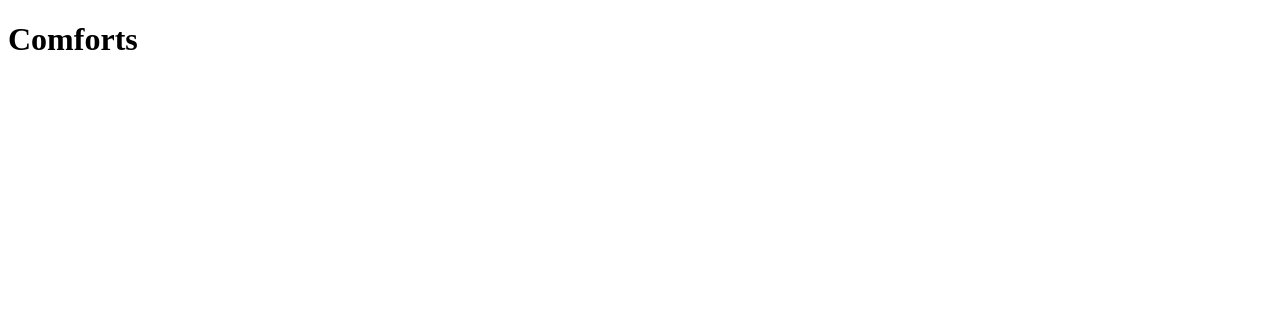
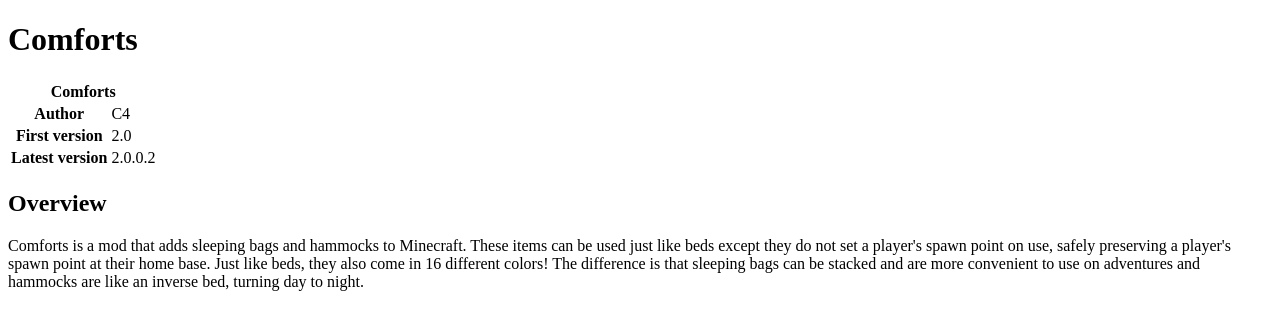
Before and after one commit to gasingdong/mc-mod-docs, a Gatsby site: page /forge/1.15/comforts/ in a window 1280 px wide. Built offline with nearby package versions, Linux system fonts and the light colour scheme; Gatsby itself is replaced by a stand-in of ours.

Commit message:
more data in frontmatter

```diff
--- a/src/markdown-pages/forge/1.15/comforts.md
+++ b/src/markdown-pages/forge/1.15/comforts.md
@@ -1,3 +1,14 @@
 ---
 title: 'Comforts'
+author: 'C4'
+firstVersion: "2.0"
+latestVersion: "2.0.0.2"
+icon: 'comforts'
+project: 'https://www.curseforge.com/minecraft/mc-mods/comforts'
+source: 'https://github.com/TheIllusiveC4/Comforts'
+issues: 'https://github.com/TheIllusiveC4/Comforts/issues'
 ---
+
+## Overview
+
+Comforts is a mod that adds sleeping bags and hammocks to Minecraft. These items can be used just like beds except they do not set a player's spawn point on use, safely preserving a player's spawn point at their home base. Just like beds, they also come in 16 different colors! The difference is that sleeping bags can be stacked and are more convenient to use on adventures and hammocks are like an inverse bed, turning day to night.
--- a/src/templates/project-page.tsx
+++ b/src/templates/project-page.tsx
@@ -9,9 +9,40 @@
 const ProjectPage: React.FC<ProjectProps> = ({ data }: ProjectProps) => {
   console.log(data);
   const page = data.markdownRemark;
+  const {
+    title,
+    author,
+    firstVersion,
+    latestVersion,
+    icon,
+    project,
+    source,
+    issues,
+  } = page.frontmatter;
   return (
     <div>
       <h1>{page.frontmatter.title}</h1>
+      <table className="table">
+        <thead>
+          <tr>
+            <th colSpan={2}>{page.frontmatter.title}</th>
+          </tr>
+        </thead>
+        <tbody>
+          <tr>
+            <th>Author</th>
+            <td>{author}</td>
+          </tr>
+          <tr>
+            <th>First version</th>
+            <td>{firstVersion}</td>
+          </tr>
+          <tr>
+            <th>Latest version</th>
+            <td>{latestVersion}</td>
+          </tr>
+        </tbody>
+      </table>
       <div dangerouslySetInnerHTML={{ __html: sanitizer(page.html) }} />
     </div>
   );
@@ -22,6 +53,13 @@
     html: string;
     frontmatter: {
       title: string;
+      author: string;
+      firstVersion: string;
+      latestVersion: string;
+      icon: string;
+      project: string;
+      source: string;
+      issues: string;
     };
   };
 }
@@ -34,6 +72,13 @@
       html
       frontmatter {
         title
+        author
+        firstVersion
+        latestVersion
+        icon
+        project
+        source
+        issues
       }
     }
   }
```
Also changed, not shown: src/images/icons/comforts.png (added).
